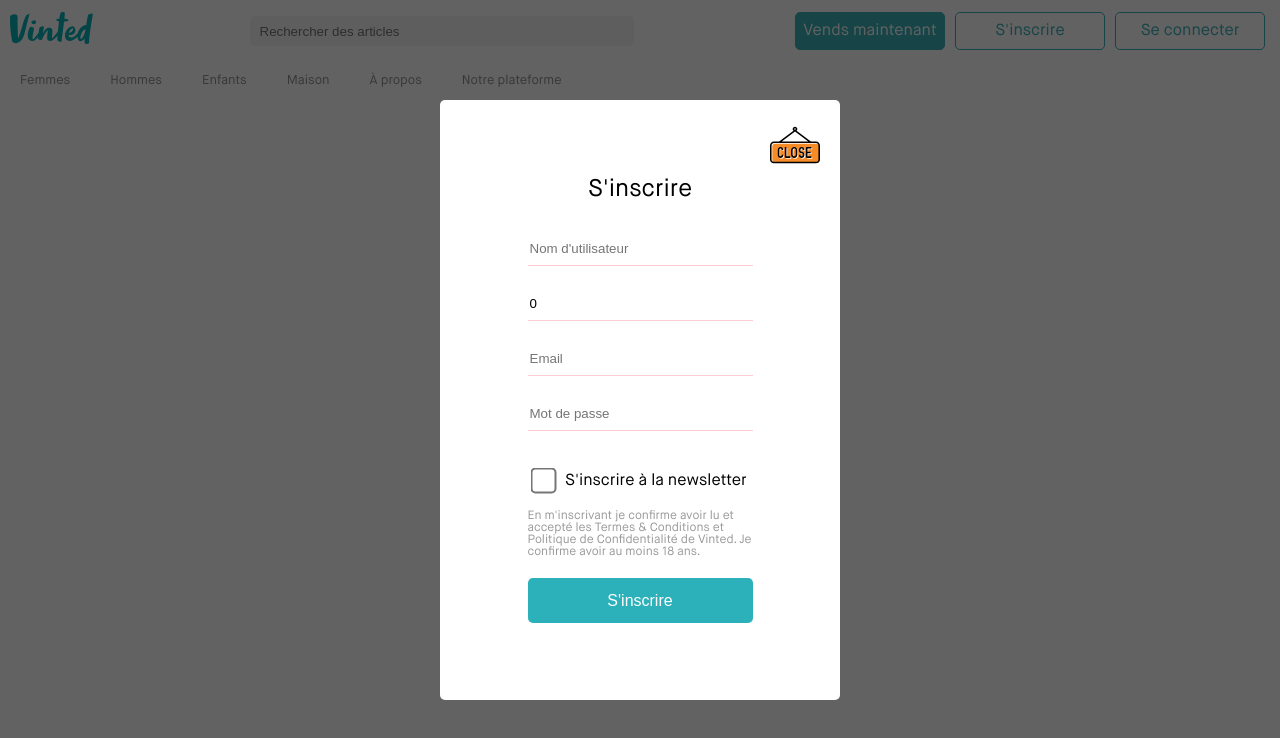
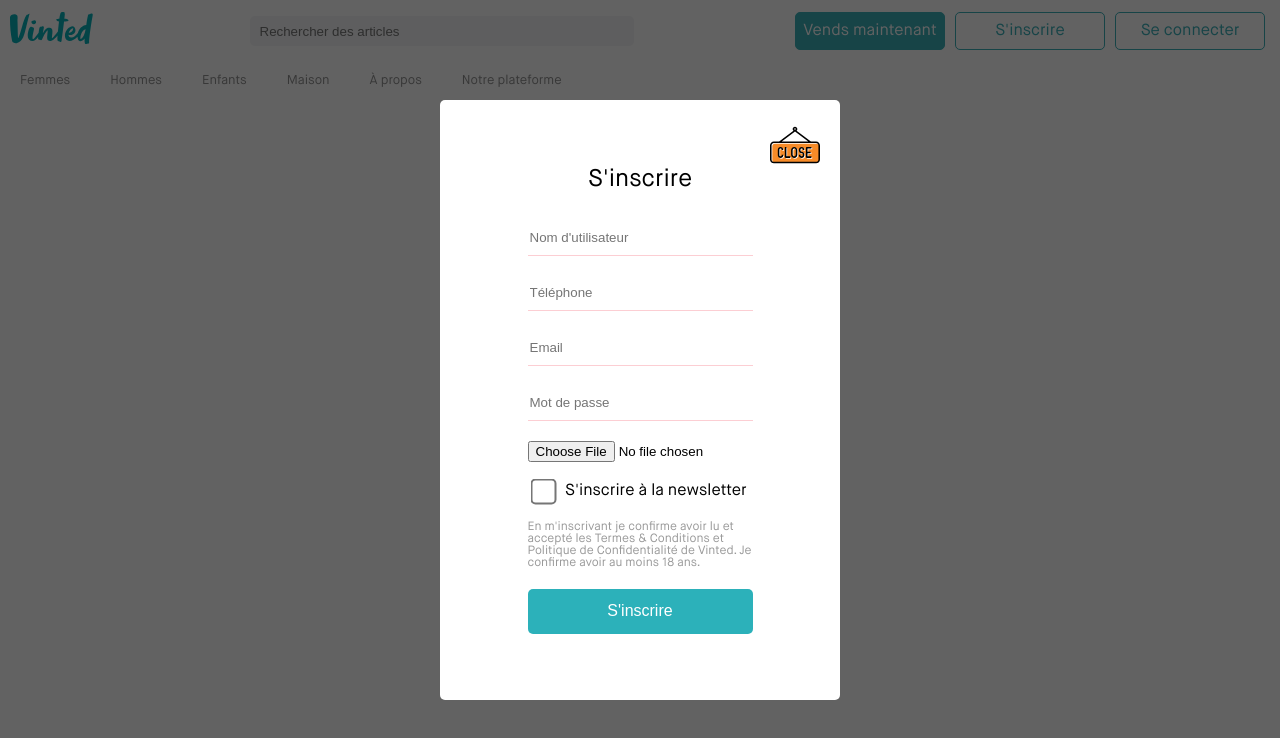
Before and after one commit to hugogarnier/clone-vinted-front, a React (Create React App) app: page /signup in a window 1280 px wide. Both pictures are taken after a click on the item "S'inscrire". Shown: the top 738 px of the page. Built offline with nearby package versions, Linux system fonts and the light colour scheme.

Commit message:
signup done - todo controls

```diff
--- a/src/App.css
+++ b/src/App.css
@@ -408,6 +408,25 @@ form input[type="checkbox"] {
   font-size: 12px;
 }
 
+.image-preview-container {
+  display: flex;
+  justify-content: space-between;
+  align-items: center;
+  width: 225px;
+}
+
+.image-preview {
+  width: 50px;
+  height: 50px;
+  border-radius: 50%;
+  margin-right: 10px;
+}
+
+.label-error {
+  font-size: 12px;
+  color: red;
+}
+
 /* ---------------- */
 
 @media (min-width: 960px) {
--- a/src/api/Login.js
+++ b/src/api/Login.js
@@ -2,6 +2,7 @@ import axios from "axios";
 
 const Login = async (username, email, password, phone) => {
   try {
+    console.log(username);
     const response = await axios.post(
       `${process.env.REACT_APP_URI}/user/signup`,
       {
--- a/src/components/Signup.js
+++ b/src/components/Signup.js
@@ -1,13 +1,19 @@
 import { useState } from "react";
 import { ReactComponent as Close } from "../assets/images/close.svg";
+import axios from "axios";
+import { useNavigate } from "react-router-dom";
 
-import Login from "../api/Login";
+// import Login from "../api/Login";
 
 const Signup = ({ setIsModalOpen }) => {
+  const navigate = useNavigate();
   const [username, setUsername] = useState("");
   const [email, setEmail] = useState("");
   const [password, setPassword] = useState("");
-  const [phone, setPhone] = useState(0);
+  const [phone, setPhone] = useState("");
+  const [errorPassword, setErrorPassword] = useState("");
+  const [imagePreview, setImagePreview] = useState();
+  const [avatar, setAvatar] = useState();
 
   const handleModal = () => {
     setIsModalOpen(false);
@@ -18,11 +24,42 @@ const Signup = ({ setIsModalOpen }) => {
     }
   };
 
-  const handleSubmit = (e) => {
+  const handleImagePreview = (e) => {
+    let image_as_base64 = URL.createObjectURL(e.target.files[0]);
+    let image_as_files = e.target.files[0];
+    setImagePreview(image_as_base64);
+    setAvatar(image_as_files);
+  };
+
+  const handleSubmit = async (e) => {
     e.preventDefault();
-    Login(username, email, password, phone).then(() => {
-      setIsModalOpen(false);
-    });
+
+    if (password.length > 4) {
+      const bodyForm = new FormData();
+      bodyForm.append("username", username);
+      bodyForm.append("email", email);
+      bodyForm.append("password", password);
+      bodyForm.append("phone", phone);
+      bodyForm.append("picture", avatar);
+      try {
+        const response = await axios.post(
+          `${process.env.REACT_APP_URI}/user/signup`,
+          bodyForm,
+          {
+            headers: {
+              "Content-Type": "multipart/form-data",
+            },
+          }
+        );
+        console.log(response.data);
+        setIsModalOpen(false);
+        navigate("/");
+      } catch (error) {
+        console.log(error.message);
+      }
+    } else {
+      setErrorPassword("Le mot de passe doit être supérieur à 4 caractères !");
+    }
   };
 
   return (
@@ -60,8 +97,22 @@ const Signup = ({ setIsModalOpen }) => {
           id='password'
           placeholder='Mot de passe'
           value={password}
-          onChange={(e) => setPassword(e.target.value)}
+          onChange={(e) => {
+            setPassword(e.target.value);
+            setErrorPassword("");
+          }}
         />
+        {errorPassword && (
+          <label className='label-error' htmlFor='password'>
+            {errorPassword}
+          </label>
+        )}
+        <div className='image-preview-container'>
+          {imagePreview && (
+            <img className='image-preview' src={imagePreview} alt='preview' />
+          )}
+          <input type='file' onChange={handleImagePreview} />
+        </div>
 
         <div className='check-newsletter'>
           <div>
--- a/src/pages/Home.js
+++ b/src/pages/Home.js
@@ -10,14 +10,7 @@ const Home = () => {
   useEffect(() => {
     const fetchData = async () => {
       try {
-        const response = await axios.get(
-          `${process.env.REACT_APP_URI}/offers`,
-          {
-            // headers: {
-            //   Authorization: `${process.env.REACT_APP_TOKEN}`,
-            // },
-          }
-        );
+        const response = await axios.get(`${process.env.REACT_APP_URI}/offers`);
         // console.log(response.data);
         setData(response.data);
         setIsLoading(false);
```
